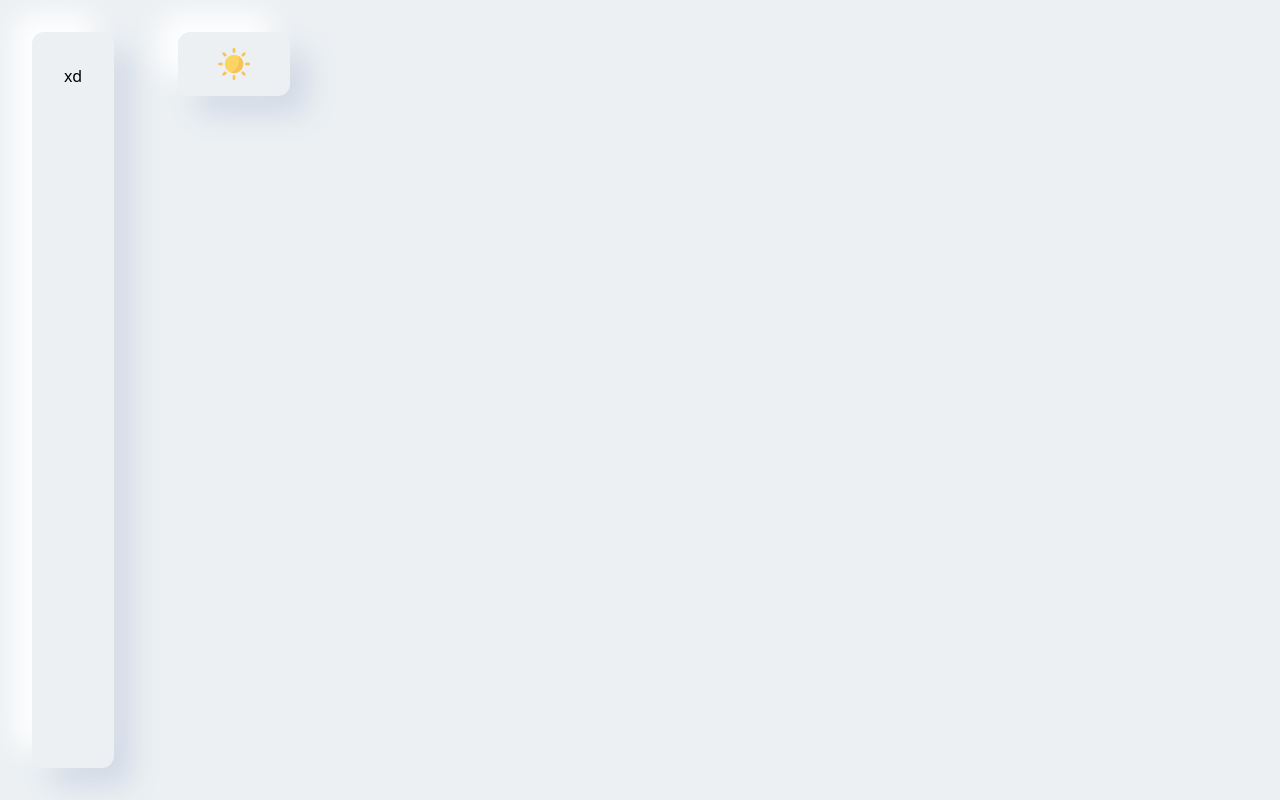
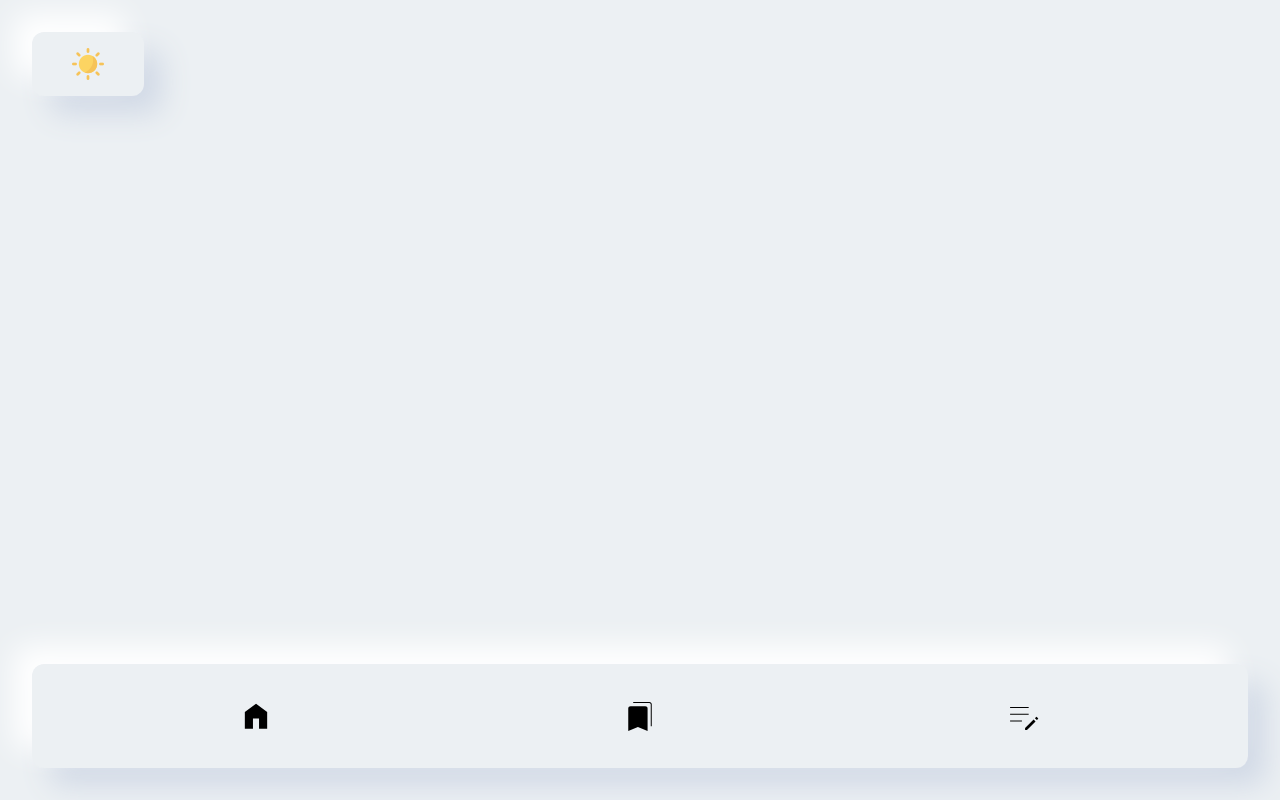
Before and after one commit to MatyD356/neumorphism, a React (Vite) app: page / in a window 1280 px wide. Built offline with nearby package versions, Linux system fonts and the light colour scheme.

Commit message:
handle svg as react components and menu tab

```diff
--- /dev/null
+++ b/custom.d.ts
@@ -0,0 +1,6 @@
+declare module '*.svg' {
+  import React = require('react');
+  export const ReactComponent: React.FC<React.SVGProps<SVGSVGElement>>;
+  const src: string;
+  export default src;
+}
--- a/package.json
+++ b/package.json
@@ -12,7 +12,8 @@
     "lodash.throttle": "^4.1.1",
     "react": "^18.0.0",
     "react-dom": "^18.0.0",
-    "vite-plugin-eslint": "^1.7.0"
+    "vite-plugin-eslint": "^1.7.0",
+    "vite-plugin-svgr": "^2.2.0"
   },
   "devDependencies": {
     "@types/react": "^18.0.0",
--- a/src/App.tsx
+++ b/src/App.tsx
@@ -1,4 +1,4 @@
-import Surface from './components/surface/Surface';
+import Menu from './components/menu/Menu';
 import ThemeButton from './components/themeButton/ThemeButton';
 
 export default function App() {
@@ -11,10 +11,8 @@ export default function App() {
     transition-colors
     duration-500
     flex`}>
-      <Surface>
-        <div>xd</div>
-      </Surface>
       <ThemeButton />
+      <Menu />
     </div>
   );
 }
--- /dev/null
+++ b/src/components/menu/Menu.tsx
@@ -0,0 +1,20 @@
+import Img from '../img/Img';
+import Surface from '../surface/Surface';
+
+import { ReactComponent as Home } from '../../assets/icons/home.svg';
+import { ReactComponent as Bookmarks } from '../../assets/icons/bookmarks.svg';
+import { ReactComponent as Edit } from '../../assets/icons/edit.svg';
+import useDarkTheme from '../../hooks/useDarkTheme';
+
+export default function Menu() {
+  const [darkTheme] = useDarkTheme();
+  return (
+    <div className="absolute left-0 right-0 bottom-0">
+      <Surface classes="flex m-0 justify-around">
+        <Home fill={darkTheme ? 'white' : 'black'} />
+        <Bookmarks fill={darkTheme ? 'white' : 'black'} />
+        <Edit fill={darkTheme ? 'white' : 'black'} />
+      </Surface>
+    </div>
+  );
+}
--- a/src/components/surface/Surface.tsx
+++ b/src/components/surface/Surface.tsx
@@ -3,10 +3,11 @@ import { ReactNode } from 'react';
 interface SurfaceProps {
   children: ReactNode;
   classes?: string;
+  hover?: boolean;
   onClick?: () => void;
 }
 
-export default function Surface({ children, classes, onClick }: SurfaceProps) {
+export default function Surface({ children, classes, onClick, hover }: SurfaceProps) {
   return (
     <div
       onClick={onClick ? onClick : undefined}
@@ -20,8 +21,8 @@ export default function Surface({ children, classes, onClick }: SurfaceProps) {
       transition-all
       dark:bg-black-nue
       dark:shadow-nue-black
-      hover:shadow-nue-inset
-      dark:hover:shadow-nue-black-inset
+      ${hover ? 'hover:shadow-nue-inset' : ''}
+      ${hover ? 'dark:hover:shadow-nue-black-inset' : ''}
       ${classes ? classes : ''}
     `}>
       {children}
--- a/src/components/themeButton/ThemeButton.tsx
+++ b/src/components/themeButton/ThemeButton.tsx
@@ -32,6 +32,7 @@ export default function ThemeButton() {
 
   return (
     <Surface
+      hover
       onClick={disable ? undefined : handleClick}
       classes="w-28 h-14 relative overflow-hidden">
       <motion.div
--- a/tsconfig.json
+++ b/tsconfig.json
@@ -16,6 +16,6 @@
     "noEmit": true,
     "jsx": "react-jsx"
   },
-  "include": ["src"],
+  "include": ["src", "custom.d.ts"],
   "references": [{ "path": "./tsconfig.node.json" }]
 }
--- a/vite.config.ts
+++ b/vite.config.ts
@@ -1,8 +1,9 @@
-import { defineConfig } from 'vite'
-import eslint from 'vite-plugin-eslint'
-import react from '@vitejs/plugin-react'
+import { defineConfig } from 'vite';
+import eslint from 'vite-plugin-eslint';
+import react from '@vitejs/plugin-react';
+import svgr from 'vite-plugin-svgr';
 
 // https://vitejs.dev/config/
 export default defineConfig({
-  plugins: [react(), eslint()]
-})
+  plugins: [svgr(), react(), eslint()]
+});
```
Also changed, not shown: 1 other file (tests, documents, lock files or other folders).
